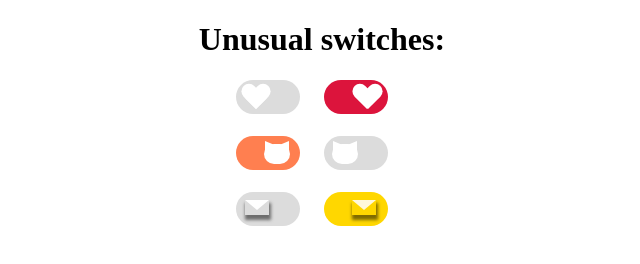
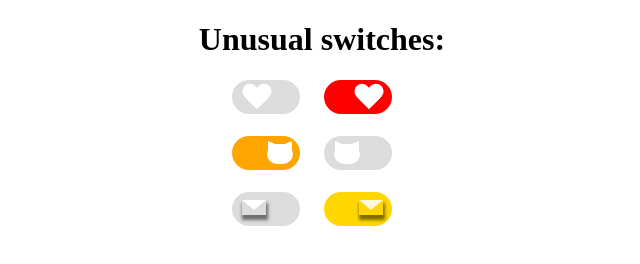
Before and after one commit to AnnaKliokovka/Switches_HTML_CSS_JS, a plain HTML site: page dist/index.html in a window 1280 px wide. Shown: the whole page, without its empty margins (318-958 px from the left). Drawn offline with nearby package versions, Linux system fonts and the light colour scheme.

Commit message:
Переписала файлы, теперь удобнее работать

```diff
--- a/dist/index.html
+++ b/dist/index.html
@@ -11,20 +11,19 @@
 <body>
   <h1>Unusual switches:</h1>
   <div>
-    <span class = "heart-btn" id = "heart"></span>
-    <span class = "heart-btn switch-on" id = "heart"></span>
+    <span class = "botton-btn red-btn heart-btn switch-heart-off switch-btn-off" id = "btn"></span>
+    <span class = "botton-btn heart-btn red-btn" id = "btn"/>
   </div>
   <br/>
   <div>
-    <span class = "cat-btn switch_cat-on" id = "cat"></span>
-    <span class = "cat-btn" id = "cat"></span>
+    <span class = "botton-btn orange-btn cat-btn" id = "btn"></span>
+    <span class = "botton-btn cat-btn orange-btn switch-cat-off switch-btn-off" id = "btn"/>
   </div>
 <br/>
   <div>
-    <span class = "letter-btn" id = "letter"></span>
-    <span class = "letter-btn switch_letter-on" id = "letter"></span>
+    <span class = "botton-btn yellow-btn letter-btn switch-letter-off switch-btn-off" id = "btn"></span>
+    <span class = "botton-btn letter-btn yellow-btn " id = "btn"/>
   </div>
-
 </body>
 <!-- partial -->
   <script src='https://cdnjs.cloudflare.com/ajax/libs/jquery/3.6.1/jquery.min.js'></script><script  src="./script.js"></script>
--- a/dist/script.js
+++ b/dist/script.js
@@ -1,40 +1,21 @@
-let heart = document.getElementById("heart");
+let b = document.getElementById("btn");
 
-heart.addEventListener("click", async () => {
+b.addEventListener("click", async () => {
     clicked_on_heart();
 });
 
 function clicked_on_heart() {
     //Переключаем switcher
-    $('.heart-btn').click(function () {
-        $(this).toggleClass('switch-on');
+    $('.botton-btn').click(function () {
+        $(this).toggleClass('switch-btn-off');
+    });
+   $('.heart-btn').click(function () {
+        $(this).toggleClass('switch-heart-off');
+    });
+   $('.cat-btn').click(function () {
+        $(this).toggleClass('switch-cat-off');
+    });
+  $('.letter-btn').click(function () {
+        $(this).toggleClass('switch-letter-off');
     });
   }
-
-
-let cat = document.getElementById("cat");
-
-cat.addEventListener("click", async () => {
-    clicked_on_cat();
-});
-
-function clicked_on_cat() {
-    //Переключаем switcher
-    $('.cat-btn').click(function () {
-        $(this).toggleClass('switch_cat-on');
-    });
-  }
-
-
-let letter = document.getElementById("letter");
-
-letter.addEventListener("click", async () => {
-    clicked_on_letter();
-});
-
-function clicked_on_letter() {
-    //Переключаем switcher
-    $('.letter-btn').click(function () {
-        $(this).toggleClass('switch_letter-on');
-    });
-  }
--- a/src/script.js
+++ b/src/script.js
@@ -1,40 +1,21 @@
-let heart = document.getElementById("heart");
+let b = document.getElementById("btn");
 
-heart.addEventListener("click", async () => {
+b.addEventListener("click", async () => {
     clicked_on_heart();
 });
 
 function clicked_on_heart() {
     //Переключаем switcher
-    $('.heart-btn').click(function () {
-        $(this).toggleClass('switch-on');
+    $('.botton-btn').click(function () {
+        $(this).toggleClass('switch-btn-off');
+    });
+   $('.heart-btn').click(function () {
+        $(this).toggleClass('switch-heart-off');
+    });
+   $('.cat-btn').click(function () {
+        $(this).toggleClass('switch-cat-off');
+    });
+  $('.letter-btn').click(function () {
+        $(this).toggleClass('switch-letter-off');
     });
   }
-
-
-let cat = document.getElementById("cat");
-
-cat.addEventListener("click", async () => {
-    clicked_on_cat();
-});
-
-function clicked_on_cat() {
-    //Переключаем switcher
-    $('.cat-btn').click(function () {
-        $(this).toggleClass('switch_cat-on');
-    });
-  }
-
-
-let letter = document.getElementById("letter");
-
-letter.addEventListener("click", async () => {
-    clicked_on_letter();
-});
-
-function clicked_on_letter() {
-    //Переключаем switcher
-    $('.letter-btn').click(function () {
-        $(this).toggleClass('switch_letter-on');
-    });
-  }
--- a/src/style.less
+++ b/src/style.less
@@ -11,13 +11,11 @@ div
     text-align: center;
 }
 //Переключатель ввиде сердечка
-
-.heart-btn {
+.botton-btn{
   display: inline-block;
-    width: 64px; /* ширина переключателя */
+    width: 68px; /* ширина переключателя */
     height: 34px; /* высота переключателя */
     border-radius: 30px; /* радиус скругления */
-    background: #DCDCDC; /* цвет фона */
     z-index: 0;
     margin: 0;
     margin-right: 20px;
@@ -26,6 +24,23 @@ div
     cursor: pointer;
     position: relative;
     transition-duration: 300ms;
+}
+.red-btn {
+    background: red; /* цвет фона */
+}
+.orange-btn {
+    background: orange; /* цвет фона */
+}
+.yellow-btn {
+    background: #FFD700; /* цвет фона */
+}
+.switch-btn-off {
+    background: #DCDCDC; /* цвет фона */
+}
+
+.heart-btn {
+   position: relative;
+  cursor: pointer;
 }
 
 .heart-btn::before,.heart-btn::after {
@@ -39,42 +54,29 @@ div
 }
 
 .heart-btn::before {
-  left: 20px;
+  left: 45px;
   transform: rotate(-45deg);
   transform-origin: 0 100%;
 }
 
 .heart-btn::after {
-  left: 5px;
+ left: 30px;
   transform: rotate(45deg);
   transform-origin: 100% 100%;
 }
 
-.switch-on {
-    background: #DC143C;
+.switch-heart-off::after {
+    left: 10px;
+}
+.switch-heart-off::before {
+    left: 25px;
 }
 
-.switch-on::after {
-    left: 29px;
-}
-.switch-on::before {
-    left: 43px;
-}
+
 //Книпка в форме кота
 .cat-btn {
-  display: inline-block;
-    width: 64px; /* ширина переключателя */
-    height: 34px; /* высота переключателя */
-    border-radius: 30px; /* радиус скругления */
-    background: #DCDCDC; /* цвет фона */
-    z-index: 0;
-    margin: 0;
-    margin-right: 20px;
-    padding: 0;
-    border: none;
-    cursor: pointer;
-    position: relative;
-    transition-duration: 300ms;
+  position: relative;
+  cursor: pointer;
 }
 
 
@@ -82,7 +84,7 @@ div
   content: "";
   position: absolute;
   top: 5px;
-  left: 8.5px;
+  left: 36px;
   border-width: 10px 12px 5px;
   border-style: solid;
   border-color: white white transparent;
@@ -93,36 +95,22 @@ div
   content: "";
   position: absolute;
   top: 8px;
-  left: 7.5px;
+  left: 35px;
   width: 26px;
   height: 20px;
 border-radius: 10px/1px;
   background: white;
 }
 
-.switch_cat-on {
-    background: #FF7F50;
+.switch-cat-off::after {
+    left: 11px;
 }
-
-.switch_cat-on::after {
-    left: 29px;
-}
-.switch_cat-on::before {
-    left: 28px;
+.switch-cat-off::before {
+    left: 10px;
 }
 
 //Кнопка в форме звезды
 .letter-btn {
-  display: inline-block;
-    width: 64px; /* ширина переключателя */
-    height: 34px; /* высота переключателя */
-    border-radius: 30px; /* радиус скругления */
-    background: #DCDCDC; /* цвет фона */
-    z-index: 0;
-    margin: 0;
-    margin-right: 20px;
-    padding: 0;
-    border: none;
     cursor: pointer;
     position: relative;
     transition-duration: 300ms;
@@ -133,22 +121,14 @@ border-radius: 10px/1px;
   content: "";
   position: absolute;
   top: 8px;
-  left: 8.5px;
+  left: 35px;
   border-width: 10px 12px 5px;
   border-style: solid;
-  border-color: white transparent transparent;
+  border-color: #FFF8DC  #FFD700  #FFD700;
  box-shadow: 1px 4px 3px 1px rgba(0, 0, 0, 0.5);
 }
 
-.switch_letter-on {
-    background: #FFD700;
+.switch-letter-off::before {
+    left: 10px;
+  border-color: white transparent  transparent;
 }
-
-.switch_letter-on::after {
-    left: 27px;
-
-}
-.switch_letter-on::before {
-    left: 28px;
-  border-color: #FFF8DC  #FFD700  #FFD700;
-}
```
Also changed, not shown: src/index.html (+6 -7 lines), dist/style.css, 1 other file.
